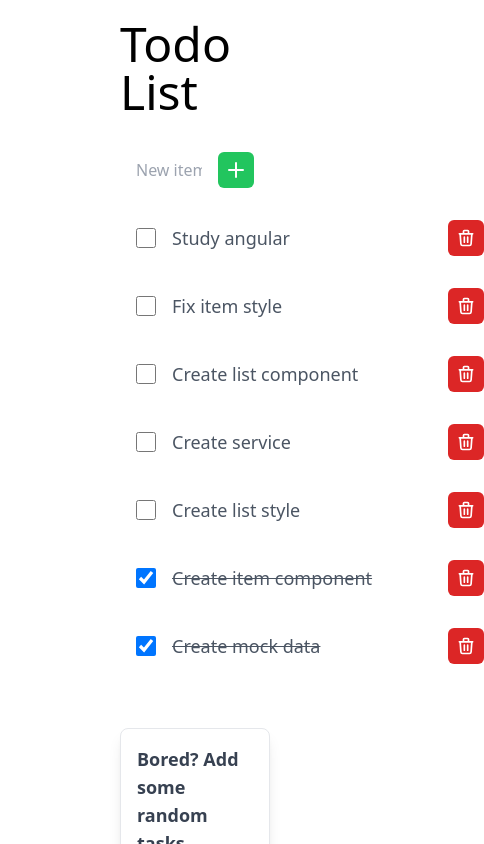
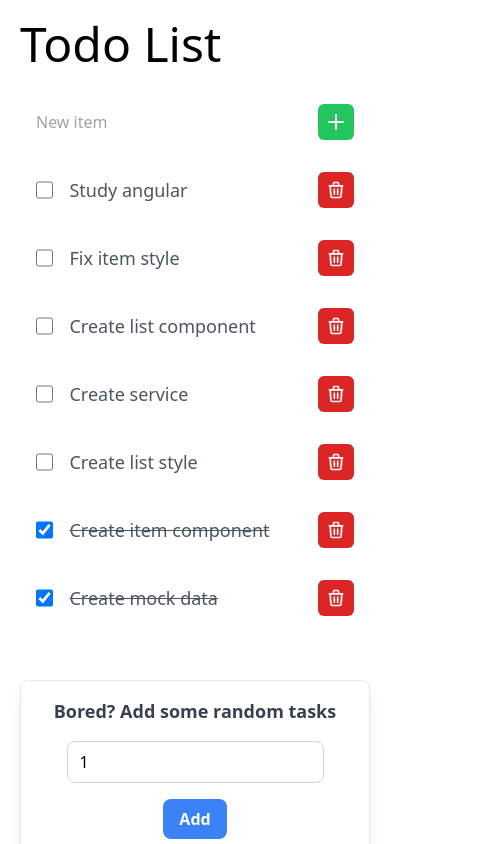
Before and after one commit to r0zh/todo-list, an Angular app: page / in a window 390 px wide. Shown: the top 844 px of the page, 484 px wide, since content can reach past the window. Built offline with nearby package versions, Linux system fonts and the light colour scheme.

Commit message:
make web responvie

```diff
--- a/src/app/app.component.html
+++ b/src/app/app.component.html
@@ -1,5 +1,5 @@
-<div class="m-5 grid grid-cols-7">
-  <div class="col-start-3 col-span-3">
+<div class="m-5 grid lg:grid-cols-7">
+  <div class="lg:col-start-3 lg:col-span-3">
     <h1 class="text-5xl mb-5">Todo List</h1>
     <app-todo></app-todo>
   </div>
--- a/src/app/todo-item/todo-item.component.html
+++ b/src/app/todo-item/todo-item.component.html
@@ -7,7 +7,7 @@
       [checked]="item.status"
     />
     <input
-      class="text-gray-600 text-lg"
+      class="text-gray-600 text-lg w-full"
       [ngClass]="item.status ? 'line-through' : ''"
       [(ngModel)]="item.name"
       (ngModelChange)="changeName($event)"
```
